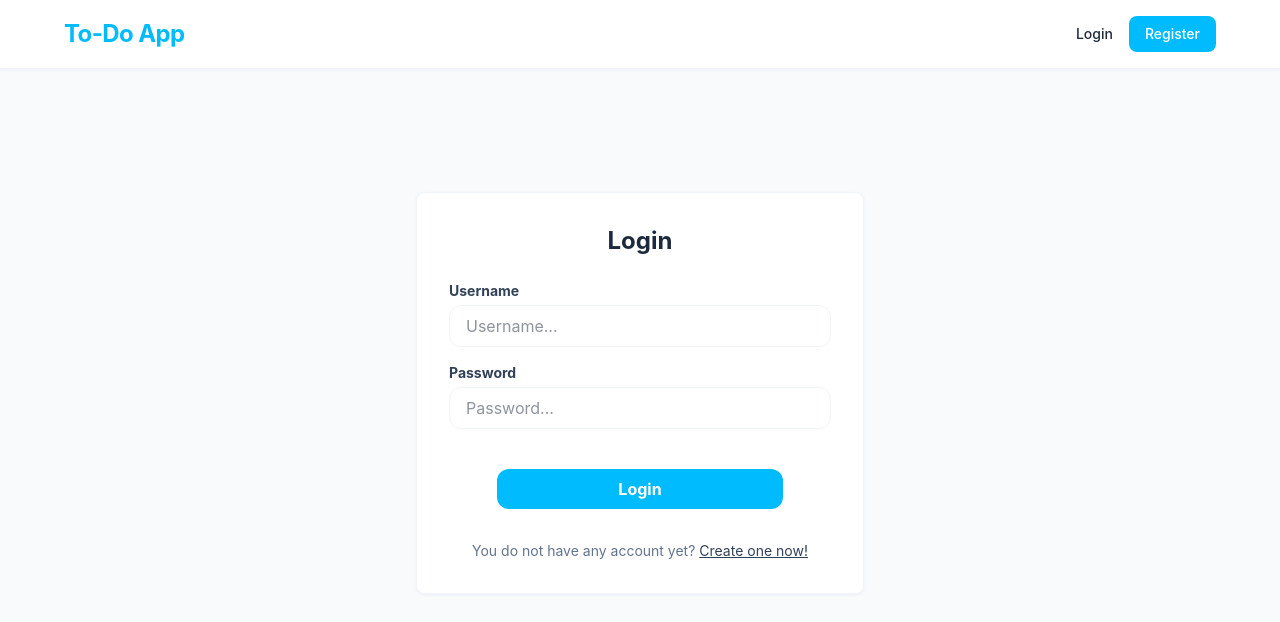
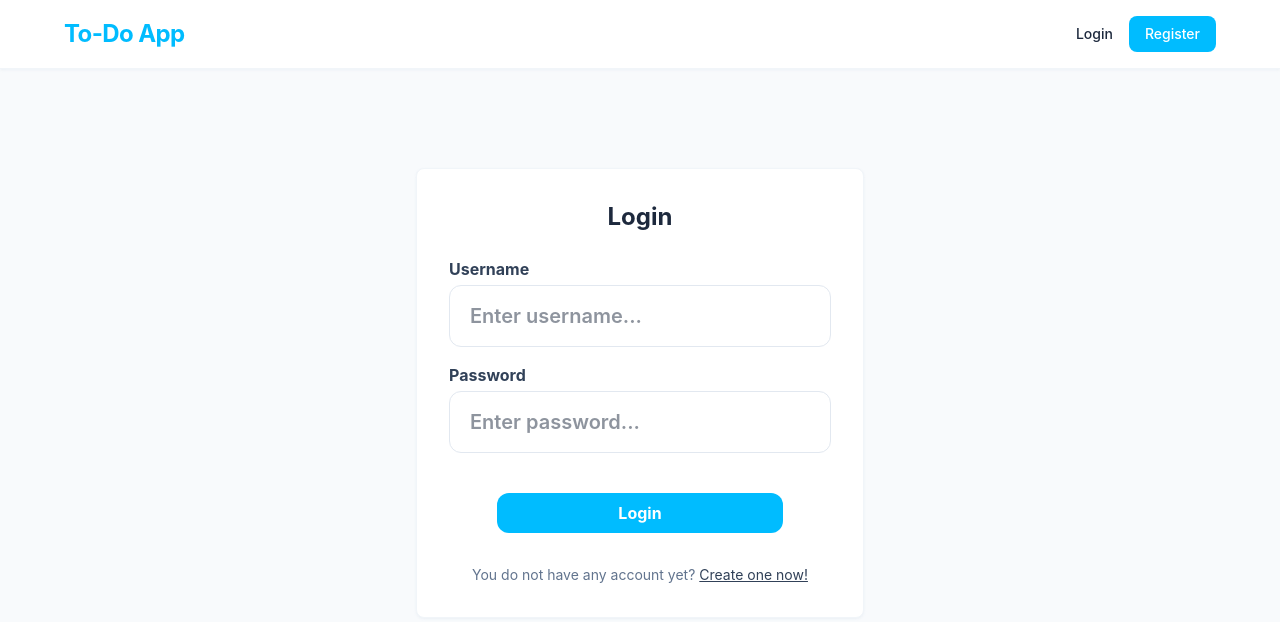
Before and after one commit to kubaMiczuu/To-Do-App, a React (Vite) app in the folder frontend-react/: page /login in a window 1280 px wide. Shown: the top 622 px of the page. Built offline with nearby package versions, Linux system fonts and the light colour scheme.

Commit message:
refactor: separate form fields and modal template to own components

```diff
--- a/frontend-react/src/components/TaskFormModal.tsx
+++ b/frontend-react/src/components/TaskFormModal.tsx
@@ -1,8 +1,11 @@
 import {useState} from "react";
 import {taskSchema} from "../schemas/taskSchema.ts";
 import type {TaskFormData} from "../schemas/taskSchema.ts";
-import {useForm} from "react-hook-form";
+import {useForm, useWatch} from "react-hook-form";
 import {zodResolver} from "@hookform/resolvers/zod";
+import Modal from "./common/Modal.tsx";
+import InputField from "./common/InputField.tsx";
+import TextAreaField from "./common/TextAreaField.tsx";
 
 interface TaskFormModalProps {
     mode: "UPDATE" | "ADD";
@@ -36,24 +39,31 @@ const TaskFormModal = ({mode, initialData, onCancel}:TaskFormModalProps) => {
 
     const config = modeConfig[mode];
 
-    const [title, setTitle] = useState(initialData?.title || "");
-    const [description, setDescription] = useState(initialData?.description || "");
-    const [status, setStatus] = useState(initialData?.status || "TODO");
     const [showDeleteConfirm, setShowDeleteConfirm] = useState(false);
 
-    const {register, handleSubmit, formState: {errors}} = useForm<TaskFormData>({
+    const {control, register, handleSubmit, setValue, formState: {errors}} = useForm<TaskFormData>({
         resolver: zodResolver(taskSchema),
-        mode: "onTouched"
+        mode: "onTouched",
+        defaultValues: {
+            title: initialData?.title || "",
+            description: initialData?.description || "",
+            status: initialData?.status || "TODO"
+        }
     });
+
+    const currentStatus = useWatch({
+        control,
+        name: 'status'
+    })
 
     const handleFormSubmit = () => {
 
     }
 
     return (
-        <div onClick={() => onCancel()} className={`fixed inset-0 z-60 bg-slate-900/60 flex items-center justify-center`}>
+        <Modal onCancel={() => onCancel()}>
 
-            <form onSubmit={handleSubmit(handleFormSubmit)} onClick={(e) => e.stopPropagation()} className="flex flex-col w-full max-w-5xl min-h-[calc(100vh-128px)] bg-white border border-slate-100 shadow-sm shadow-slate-200/40 rounded-2xl p-6 relative overflow-hidden">
+            <form onSubmit={handleSubmit(handleFormSubmit)} onClick={(e) => e.stopPropagation()} className="flex flex-col w-full min-h-[calc(100vh-128px)]x`">
 
                 <h1 className={`text-center text-3xl font-bold text-slate-800`}>
                     {config.headerText}
@@ -61,49 +71,31 @@ const TaskFormModal = ({mode, initialData, onCancel}:TaskFormModalProps) => {
 
                 <div className={`flex flex-col gap-4 mt-4`}>
 
-                    <div className={`flex flex-col gap-1`}>
-                        <label htmlFor={'title'} className={`text-md text-slate-700 font-bold`}>Title</label>
-                        <input id={'title'} placeholder="Task title..." value={title} {...register('title')}
-                            onChange={(e) => setTitle(e.target.value)}
-                            className="w-full text-lg md:text-xl font-semibold text-slate-800 px-4 py-3 md:px-5 md:py-4 rounded-xl border border-slate-200 focus:outline-none focus:ring-2 focus:ring-sky-400/50 focus:border-sky-400 transition duration-200"
-                        />
-                        {errors.title && (
-                            <p className={`text-xs font-medium text-rose-500 pl-1`}>{errors.title.message}</p>
-                        )}
-                    </div>
+                    <InputField id={'title'} label={'Title'} placeholder={'Enter title'} register={register('title')} error={errors.title?.message}/>
 
-                    <div className={`flex flex-col gap-1`}>
-                        <label htmlFor={'description'} className={`text-md text-slate-700 font-bold`}>Description</label>
-                        <textarea id={'description'} placeholder="Task description..." value={description} {...register('description')}
-                        onChange={(e) => setDescription(e.target.value)}
-                        className="w-full text-base md:text-lg text-slate-800 px-4 py-3 md:px-5 md:py-4 rounded-xl border border-slate-200 min-h-[35vh] md:min-h-[45vh] lg:min-h-[50vh] resize-y focus:outline-none focus:ring-2 focus:ring-sky-400/50 focus:border-sky-400 transition duration-200"
-                        />
-                        {errors.description && (
-                            <p className={`text-xs font-medium text-rose-500 pl-1`}>{errors.description.message}</p>
-                        )}
-                    </div>
+                    <TextAreaField id={'description'} label={'Description'} placeholder={'Type something about this task...'} register={register('description')} error={errors.description?.message}/>
 
                     {mode === "UPDATE" && (
                         <div className={`flex gap-4 justify-center`}>
 
-                            {status !== "TODO" && (
-                                <button onClick={() => setStatus("TODO")} type={'button'}
+                            {currentStatus !== "TODO" && (
+                                <button onClick={() => setValue("status", "TODO")} type={'button'}
                                         className={`w-full md:w-1/2 border-slate-200 shadow-slate-200/40 hover:border-slate-300 rounded-xl border-2 p-3 shadow-lg hover:scale-105 transition cursor-pointer`}
                                 >
                                     Mark as <span className={`italic text-slate-400 font-bold tracking-wide`}>To Do</span>
                                 </button>
                             )}
 
-                            {status !== "IN_PROGRESS" && (
-                                <button onClick={() => setStatus("IN_PROGRESS")} type={'button'}
+                            {currentStatus !== "IN_PROGRESS" && (
+                                <button onClick={() => setValue("status", "IN_PROGRESS")} type={'button'}
                                         className={`w-full md:w-1/2 border-blue-200 shadow-blue-200/40 hover:border-blue-300 rounded-xl border-2 p-3 shadow-lg hover:scale-105 transition cursor-pointer`}
                                 >
                                     Mark as <span className={`italic text-blue-400 font-bold tracking-wide`}>In Progress</span>
                                 </button>
                             )}
 
-                            {status !== "DONE" && (
-                                <button onClick={() => setStatus("DONE")} type={'button'}
+                            {currentStatus !== "DONE" && (
+                                <button onClick={() => setValue("status", "DONE")} type={'button'}
                                         className={`w-full md:w-1/2 border-green-200 shadow-green-200/40 hover:border-green-300 rounded-xl border-2 p-3 shadow-lg hover:scale-105 transition cursor-pointer`}
                                 >
                                     Mark as <span className={`italic text-green-400 font-bold tracking-wide`}>Done</span>
@@ -169,7 +161,7 @@ const TaskFormModal = ({mode, initialData, onCancel}:TaskFormModalProps) => {
 
             </form>
 
-        </div>
+        </Modal>
     )
 }
 export default TaskFormModal
--- /dev/null
+++ b/frontend-react/src/components/common/InputField.tsx
@@ -0,0 +1,32 @@
+import type {UseFormRegisterReturn} from "react-hook-form";
+
+interface InputFieldProps {
+    id: string
+    label: string
+    placeholder: string
+    type?: string
+    register: UseFormRegisterReturn
+    error?: string
+}
+
+const InputField = ({id, label, placeholder, type, register, error}: InputFieldProps) => {
+    return (
+        <div className={`flex flex-col gap-1`}>
+
+            <label htmlFor={id} className={`text-md text-slate-700 font-bold`}>
+                {label}
+            </label>
+
+            <input type={type} id={id} placeholder={placeholder} {...register}
+                   className="w-full text-lg md:text-xl font-semibold text-slate-800 px-4 py-3 md:px-5 md:py-4 rounded-xl border border-slate-200 focus:outline-none focus:ring-2 focus:ring-sky-400/50 focus:border-sky-400 transition duration-200"
+            />
+
+            {error && (
+                <p className={`text-xs font-medium text-rose-500 pl-1`}>{error}</p>
+            )}
+
+        </div>
+    )
+}
+
+export default InputField;
--- /dev/null
+++ b/frontend-react/src/components/common/Modal.tsx
@@ -0,0 +1,21 @@
+import type {ReactNode} from "react";
+interface modalProps {
+    onCancel: () => void;
+    children: ReactNode;
+}
+
+const Modal = ({onCancel, children}: modalProps) => {
+    return(
+        <div onClick={() => onCancel()} className={`fixed inset-0 z-60 bg-slate-900/60 flex items-center justify-center`}>
+
+            <div onClick={(e) => e.stopPropagation()} className="w-full max-w-5xl bg-white border border-slate-100 shadow-sm shadow-slate-200/40 rounded-2xl p-6 relative overflow-hidden">
+
+                {children}
+
+            </div>
+
+        </div>
+    )
+}
+
+export default Modal
--- /dev/null
+++ b/frontend-react/src/components/common/TextAreaField.tsx
@@ -0,0 +1,31 @@
+import type {UseFormRegisterReturn} from "react-hook-form";
+
+interface TextAreaFieldProps {
+    id: string
+    label: string
+    placeholder: string
+    register: UseFormRegisterReturn
+    error?: string
+}
+
+const TextAreaField = ({id, label, placeholder, register, error}: TextAreaFieldProps) => {
+    return (
+        <div className={`flex flex-col gap-1`}>
+
+            <label htmlFor={id} className={`text-md text-slate-700 font-bold`}>
+                {label}
+            </label>
+
+            <textarea id={id} placeholder={placeholder} {...register}
+                   className="w-full text-lg md:text-xl font-semibold text-slate-800 px-4 py-3 md:px-5 md:py-4 rounded-xl border border-slate-200 focus:outline-none focus:ring-2 focus:ring-sky-400/50 focus:border-sky-400 transition duration-200"
+            />
+
+            {error && (
+                <p className={`text-xs font-medium text-rose-500 pl-1`}>{error}</p>
+            )}
+
+        </div>
+    )
+}
+
+export default TextAreaField;
--- a/frontend-react/src/pages/AuthPage.tsx
+++ b/frontend-react/src/pages/AuthPage.tsx
@@ -5,6 +5,7 @@ import {zodResolver} from "@hookform/resolvers/zod";
 import {useContext} from "react";
 import {AuthContext} from "../context/AuthContext.tsx";
 import {useNavigate} from "react-router-dom";
+import InputField from "../components/common/InputField.tsx";
 
 interface AuthPageProps {
     mode: 'register' | 'login'
@@ -44,23 +45,9 @@ const AuthPage = ({ mode }: AuthPageProps) => {
 
                 <form onSubmit={handleSubmit(onSubmit)} className={`flex flex-col gap-4`}>
 
-                    <div className={`flex flex-col gap-1`}>
-                        <label htmlFor={'username'} className={`text-sm text-slate-700 font-bold`}>Username</label>
-                        <input id={'username'} type={'text'} placeholder={'Username...'} {...register('username')}
-                        className={`text-slate-800 px-4 py-2 rounded-xl focus:outline-none transition duration-200 border border-slate-100 ${errors.username ? 'bg-rose-200 focus:bg-rose-200' : 'bg-white focus:bg-sky-50'}`}/>
-                        {errors.username && (
-                            <p className={`text-xs font-medium text-rose-500 pl-1`}>{errors.username.message}</p>
-                        )}
-                    </div>
+                    <InputField id={'username'} label={'Username'} placeholder={'Enter username...'} register={register('username')} error={errors.username?.message}/>
 
-                    <div className={`flex flex-col gap-1`}>
-                        <label htmlFor={'password'} className={`text-sm text-slate-700 font-bold`}>Password</label>
-                        <input id={'password'} type={'password'} placeholder={'Password...'} {...register('password')}
-                        className={`text-slate-800 px-4 py-2 rounded-xl focus:outline-none transition duration-200 border border-slate-100 ${errors.password ? 'bg-rose-200 focus:bg-rose-200' : 'bg-white focus:bg-sky-50'}`}/>
-                        {errors.password && (
-                            <p className={`text-xs font-medium text-rose-500 pl-1`}>{errors.password.message}</p>
-                        )}
-                    </div>
+                    <InputField id={'password'} label={'Password'} placeholder={'Enter password...'} type={'password'} register={register('password')} error={errors.password?.message}/>
 
                     <div className={`flex flex-col items-center`}>
                         <button type="submit" className={`text-center w-3/4 mt-6 text-md font-bold text-white bg-sky-400 hover:bg-sky-500 hover:scale-105 transition px-4 py-2 rounded-xl cursor-pointer`}>
--- a/frontend-react/src/schemas/taskSchema.ts
+++ b/frontend-react/src/schemas/taskSchema.ts
@@ -2,7 +2,8 @@ import { z } from "zod";
 
 export const taskSchema = z.object({
     title: z.string().trim().min(1, { message: "Title cannot be empty" }),
-    description: z.string().trim().optional()
+    description: z.string().trim().optional(),
+    status: z.enum(["TODO", "IN_PROGRESS", "DONE"])
 });
 
 export type TaskFormData = z.infer<typeof taskSchema>;
```
